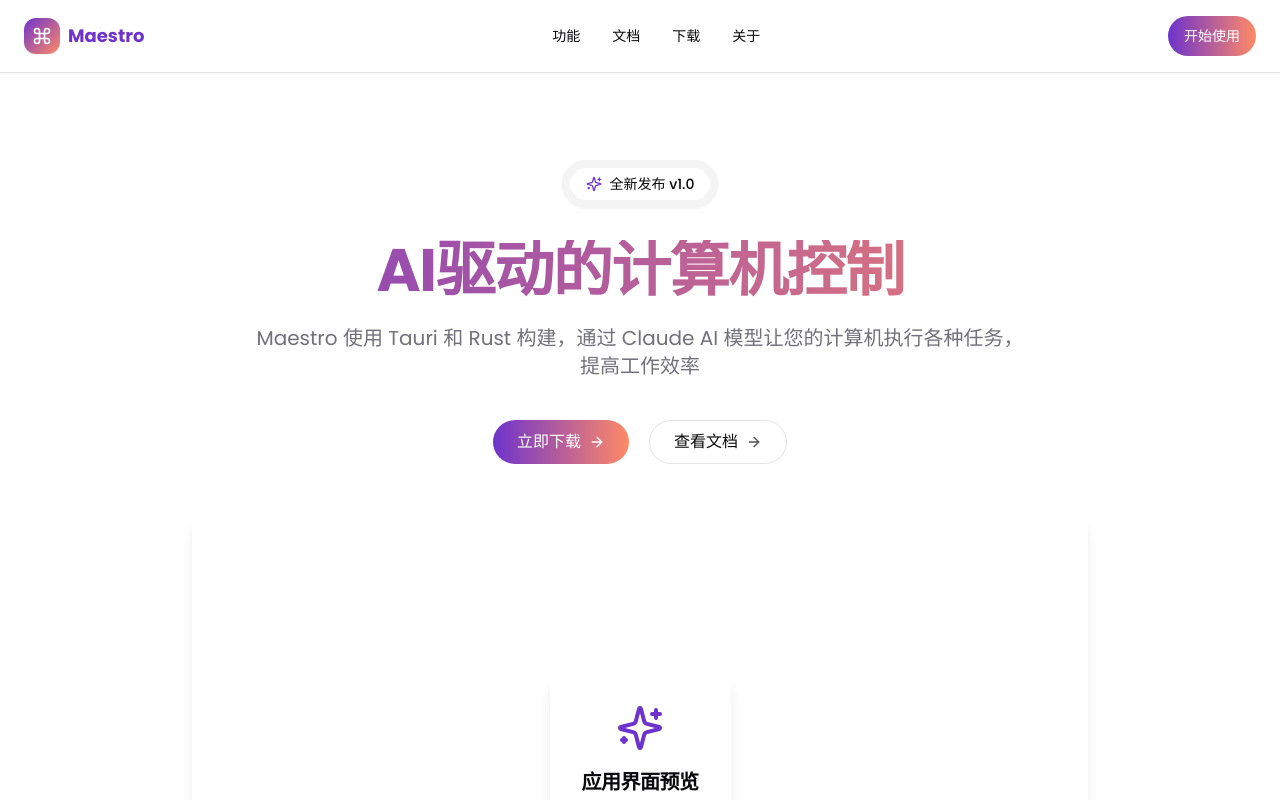
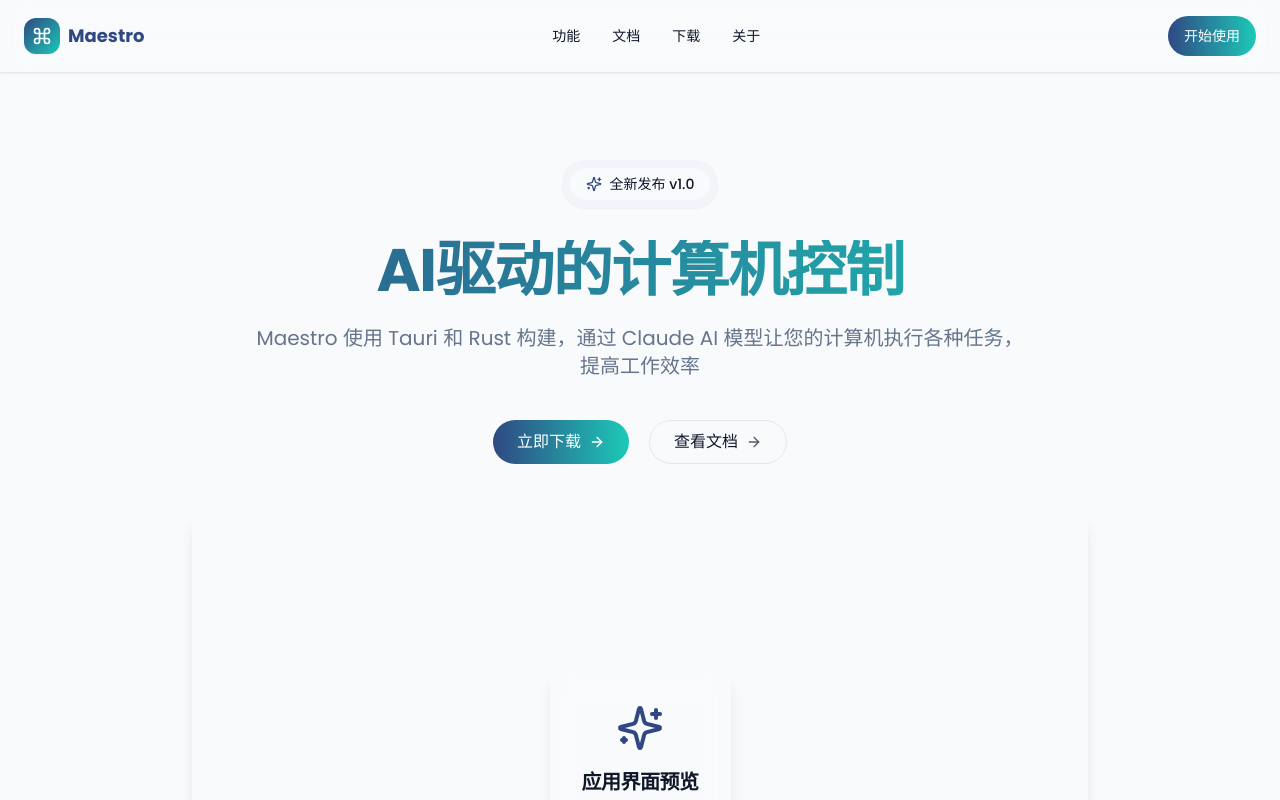
Before and after one commit to Shouly/maestro_v2, a Next.js app: page / in a window 1280 px wide. Shown: the top 800 px of the page. Built offline with nearby package versions, Linux system fonts and the light colour scheme.

Commit message:
优化：更新颜色方案，采用现代设计风格

```diff
--- a/src/styles/globals.css
+++ b/src/styles/globals.css
@@ -4,91 +4,91 @@
 
 @layer base {
   :root {
-    /* 2025 Canva 风格明亮主题 */
-    --background: 0 0% 100%;
-    --foreground: 240 10% 3.9%;
+    /* 2025 现代设计风格明亮主题 */
+    --background: 210 40% 98%;
+    --foreground: 222 47% 11%;
 
     --card: 0 0% 100%;
-    --card-foreground: 240 10% 3.9%;
+    --card-foreground: 222 47% 11%;
 
     --popover: 0 0% 100%;
-    --popover-foreground: 240 10% 3.9%;
+    --popover-foreground: 222 47% 11%;
 
-    /* 鲜艳的蓝紫色 - Canva 标志性色彩 */
-    --primary: 263 60% 50%;
-    --primary-foreground: 0 0% 100%;
+    /* 主色调：深蓝色 - 更加专业和可靠 */
+    --primary: 222 47% 35%;
+    --primary-foreground: 210 40% 98%;
 
-    /* 柔和的浅灰色 */
-    --secondary: 240 5% 96%;
-    --secondary-foreground: 240 5.9% 10%;
+    /* 次要色调：柔和的灰蓝色 */
+    --secondary: 210 40% 96.1%;
+    --secondary-foreground: 222 47% 20%;
 
     /* 中性灰 */
-    --muted: 240 4.8% 95.9%;
-    --muted-foreground: 240 3.8% 46.1%;
+    --muted: 210 40% 93%;
+    --muted-foreground: 215 16% 47%;
 
-    /* 活力珊瑚色 - 2025年流行色 */
-    --accent: 14 100% 70%;
+    /* 强调色：鲜艳的青绿色 - 现代感强 */
+    --accent: 174 75% 45%;
     --accent-foreground: 0 0% 100%;
 
     /* 警告红 */
     --destructive: 0 84% 60%;
-    --destructive-foreground: 0 0% 100%;
+    --destructive-foreground: 210 40% 98%;
 
     /* 边框和输入框 */
-    --border: 240 5.9% 90%;
-    --input: 240 5.9% 90%;
-    --ring: 263 60% 50%;
+    --border: 214.3 31.8% 91.4%;
+    --input: 214.3 31.8% 91.4%;
+    --ring: 222 47% 35%;
 
-    /* 圆角 - Canva 风格更倾向于圆润的边角 */
-    --radius: 0.75rem;
+    /* 圆角 - 更加现代的圆角 */
+    --radius: 0.5rem;
 
-    /* 阴影 - 更柔和的阴影效果 */
-    --shadow-sm: 0 1px 2px rgba(0, 0, 0, 0.05);
-    --shadow: 0 4px 12px rgba(0, 0, 0, 0.08);
-    --shadow-md: 0 8px 24px rgba(0, 0, 0, 0.12);
-    --shadow-lg: 0 16px 38px rgba(0, 0, 0, 0.1);
+    /* 阴影 - 更加精致的阴影效果 */
+    --shadow-sm: 0 1px 2px rgba(0, 0, 0, 0.04);
+    --shadow: 0 4px 12px rgba(0, 0, 0, 0.05);
+    --shadow-md: 0 8px 24px rgba(0, 0, 0, 0.08);
+    --shadow-lg: 0 16px 38px rgba(0, 0, 0, 0.07);
 
-    /* 渐变 - Canva 风格的渐变色 */
-    --gradient-primary: linear-gradient(135deg, hsl(263, 60%, 50%), hsl(283, 60%, 50%));
-    --gradient-accent: linear-gradient(135deg, hsl(14, 100%, 70%), hsl(34, 100%, 70%));
-    --gradient-cool: linear-gradient(135deg, hsl(195, 80%, 65%), hsl(263, 60%, 50%));
+    /* 渐变 - 更加现代的渐变色 */
+    --gradient-primary: linear-gradient(135deg, hsl(222, 47%, 35%), hsl(240, 47%, 40%));
+    --gradient-accent: linear-gradient(135deg, hsl(174, 75%, 45%), hsl(190, 75%, 50%));
+    --gradient-cool: linear-gradient(135deg, hsl(222, 47%, 35%), hsl(174, 75%, 45%));
   }
 
   .dark {
-    /* 2025 Canva 风格暗色主题 */
-    --background: 240 10% 3.9%;
-    --foreground: 0 0% 98%;
+    /* 2025 现代设计风格暗色主题 */
+    --background: 222 47% 8%;
+    --foreground: 210 40% 98%;
 
-    --card: 240 10% 3.9%;
-    --card-foreground: 0 0% 98%;
+    --card: 222 47% 10%;
+    --card-foreground: 210 40% 98%;
 
-    --popover: 240 10% 3.9%;
-    --popover-foreground: 0 0% 98%;
+    --popover: 222 47% 10%;
+    --popover-foreground: 210 40% 98%;
 
-    /* 亮蓝紫色 */
-    --primary: 263 70% 60%;
-    --primary-foreground: 0 0% 100%;
+    /* 主色调：亮蓝色 */
+    --primary: 222 47% 60%;
+    --primary-foreground: 210 40% 98%;
 
     /* 深灰色 */
-    --secondary: 240 3.7% 15.9%;
-    --secondary-foreground: 0 0% 98%;
+    --secondary: 217 32% 17%;
+    --secondary-foreground: 210 40% 98%;
 
     /* 暗灰色 */
-    --muted: 240 3.7% 15.9%;
-    --muted-foreground: 240 5% 64.9%;
+    --muted: 217 32% 17%;
+    --muted-foreground: 215 20% 65%;
 
-    /* 亮珊瑚色 */
-    --accent: 14 100% 75%;
-    --accent-foreground: 0 0% 100%;
+    /* 强调色：亮青绿色 */
+    --accent: 174 75% 55%;
+    --accent-foreground: 222 47% 10%;
 
     /* 亮红色 */
     --destructive: 0 62.8% 65.6%;
-    --destructive-foreground: 0 0% 100%;
+    --destructive-foreground: 210 40% 98%;
 
     /* 边框和输入框 */
-    --border: 240 3.7% 15.9%;
-    --input: 240 3.7% 15.9%;
-    --ring: 263 70% 60%;
+    --border: 217 32% 17%;
+    --input: 217 32% 17%;
+    --ring: 222 47% 60%;
   }
 }
 
@@ -106,7 +106,7 @@
     font-feature-settings: "rlig" 1, "calt" 1;
   }
 
-  /* Canva 风格的标题 */
+  /* 现代风格的标题 */
   h1, h2, h3, h4, h5, h6 {
     @apply font-bold tracking-tight;
   }
@@ -123,33 +123,33 @@
     @apply text-2xl md:text-3xl;
   }
 
-  /* Canva 风格的链接 */
+  /* 现代风格的链接 */
   a {
     @apply text-[hsl(var(--primary))] hover:text-[hsl(var(--primary))/80] transition-colors;
   }
 
-  /* Canva 风格的按钮悬停效果 */
+  /* 现代风格的按钮悬停效果 */
   button,
   .button {
     @apply transition-all duration-300;
   }
 
-  /* Canva 风格的卡片悬停效果 */
+  /* 现代风格的卡片悬停效果 */
   .card-hover {
     @apply transition-all duration-300 hover:shadow-md hover:translate-y-[-4px];
   }
 
-  /* Canva 风格的渐变文本 */
+  /* 现代风格的渐变文本 */
   .gradient-text {
     @apply bg-clip-text text-transparent bg-gradient-to-r from-[hsl(var(--primary))] to-[hsl(var(--accent))];
   }
 
-  /* Canva 风格的渐变背景 */
+  /* 现代风格的渐变背景 */
   .gradient-bg {
     @apply bg-gradient-to-r from-[hsl(var(--primary))] to-[hsl(var(--accent))];
   }
 
-  /* Canva 风格的模糊背景 */
+  /* 现代风格的模糊背景 */
   .blur-bg {
     @apply backdrop-blur-md bg-[hsl(var(--background))/80];
   }
```
